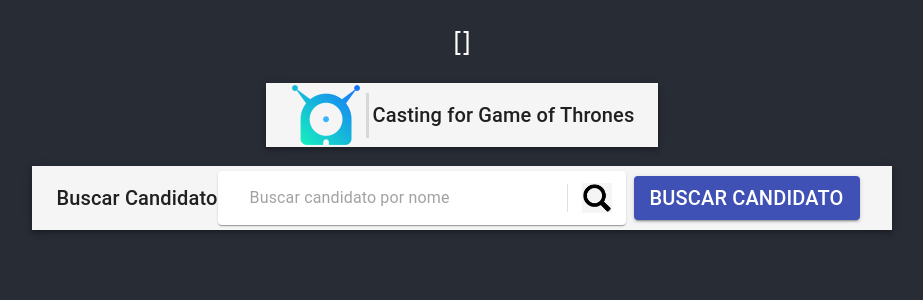
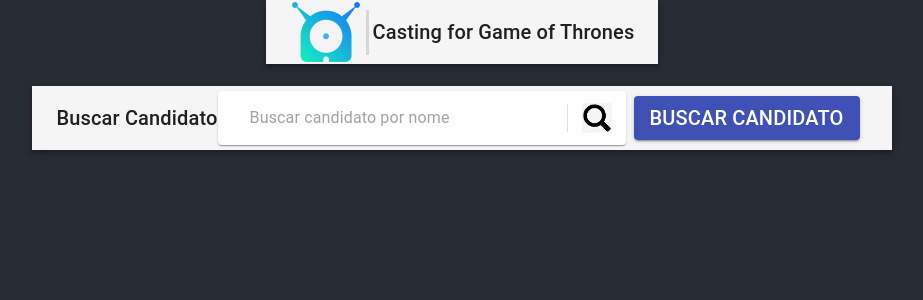
Before and after one commit to sirleyalmeida/desafio-gupy, a React (Create React App) app: page / in a window 1280 px wide. Shown: the top 300 px of the page, without its empty margins (178-1101 px from the left). Built offline with nearby package versions, Linux system fonts and the light colour scheme; no server answers.

Commit message:
update npm

```diff
--- a/src/components/Api.js
+++ b/src/components/Api.js
@@ -12,15 +12,14 @@
         fetch("http://www.mocky.io/v2/5d34c0b62e0000953fa6b7f1")
             .then(resp => resp.json())
             .then(resp => this.setState({ database: resp }))
-        console.log(JSON.stringify(this.state.database))
+        // console.log(JSON.stringify(this.state.database))
     }
 
     render() {
-
         console.log(JSON.stringify(this.state.database))
         return (
             <div>
-                <p>{JSON.stringify(this.state.database)}</p>
+                {/* <p>{JSON.stringify(this.state.database)}</p> */}
 
             </div>
 
@@ -28,6 +27,4 @@
     }
 }
 
-
-
 export default Api;
--- a/src/components/navbar.js
+++ b/src/components/navbar.js
@@ -6,8 +6,6 @@
 import Typography from '@material-ui/core/Typography';
 import Divider from '@material-ui/core/Divider';
 import logo from './assets/logo-gupy.png';
-
-
 
 const useStyles = makeStyles({
   root: {
```
Also changed, not shown: 1 other file (tests, documents, lock files or other folders). Lines whose indentation alone changed are shown as unchanged.
